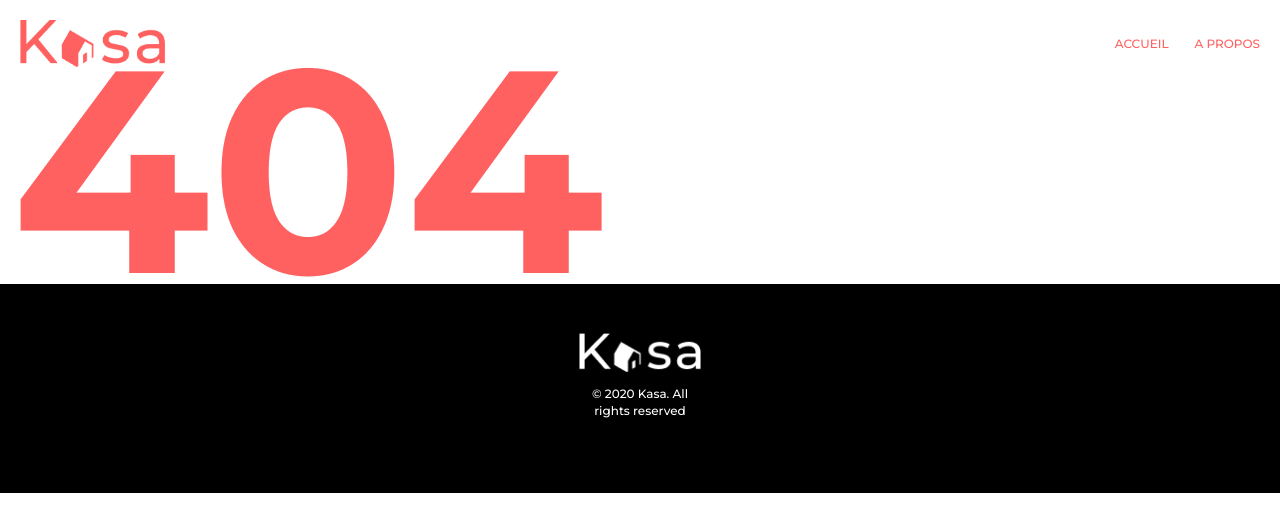
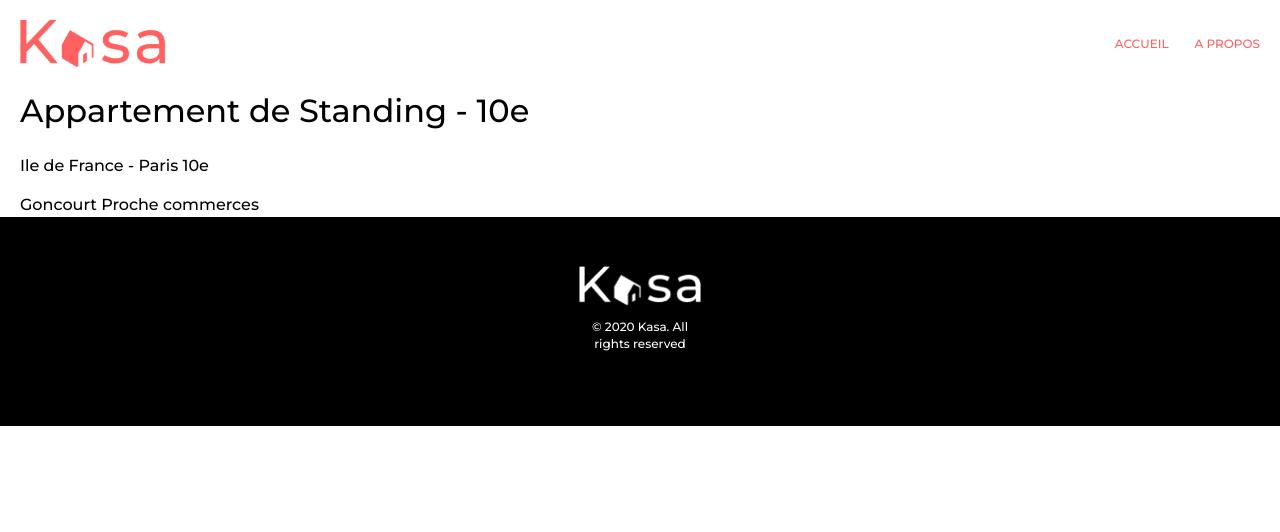
Before and after one commit to Martins-Anthony/kasa, a React (Create React App) app: page /housing/0979876d in a window 1280 px wide. Shown: the top 532 px of the page. Built offline with nearby package versions, Linux system fonts and the light colour scheme.

Commit message:
TitleLocationTagsAccommodation

```diff
--- a/package.json
+++ b/package.json
@@ -7,6 +7,7 @@
     "@testing-library/react": "^13.4.0",
     "@testing-library/user-event": "^13.5.0",
     "node-sass": "^7.0.3",
+    "prop-types": "^15.8.1",
     "react": "^18.2.0",
     "react-dom": "^18.2.0",
     "react-router-dom": "^6.20.1",
--- a/src/components/AppRouter/index.jsx
+++ b/src/components/AppRouter/index.jsx
@@ -5,6 +5,7 @@ import Header from '../Header'
 import About from '../../pages/About'
 import Error from '../Error'
 import Footer from '../Footer'
+import HousingSheet from '../../pages/HousingSheet'
 
 function AppRouter() {
   return (
@@ -12,7 +13,8 @@ function AppRouter() {
       <div className="left-right-margin">
         <Header />
         <Routes>
-          <Route path="/" element={<Home />} />
+          <Route exact path="/" element={<Home />} />
+          <Route path="/housing/:id" element={<HousingSheet />} />
           <Route path="/about" element={<About />} />
           <Route path="*" element={<Error />} />
         </Routes>
--- a/src/components/Card/index.jsx
+++ b/src/components/Card/index.jsx
@@ -1,5 +1,6 @@
 import React from 'react'
 import housingData from '../../datas/housing.json'
+import { Link } from 'react-router-dom'
 import '../../scss/modules/card.scss'
 
 function Card() {
@@ -13,10 +14,12 @@ function Card() {
     ))
 
     return (
-      <div key={item.id} className="card-style">
-        <img src={item.cover} alt={item.title} />
-        <h2>{formatedTitle}</h2>
-      </div>
+      <Link to={`/housing/${item.id}`} key={item.id}>
+        <div className="card-style" key={item.id}>
+          <img src={item.cover} alt={item.title} />
+          <h2>{formatedTitle}</h2>
+        </div>
+      </Link>
     )
   })
 
--- a/src/components/Error/index.jsx
+++ b/src/components/Error/index.jsx
@@ -1,7 +1,17 @@
-import Error404 from '../../assets/error/404.png'
+import { Link } from 'react-router-dom'
+import '../../scss/modules/error.scss'
 
 function Error() {
-  return <img src={Error404} alt="erreur 404" />
+  return (
+    <div className="error-container">
+      <h1 className="error-size">404</h1>
+      <p>
+        Oups! La page que
+        <br /> vous demandez n'existe pas.
+      </p>
+      <Link to="/">Retourner sur la page d'acceuil</Link>
+    </div>
+  )
 }
 
 export default Error
--- /dev/null
+++ b/src/components/TitleLocationTagsAccommodation/index.jsx
@@ -0,0 +1,37 @@
+import PropTypes from 'prop-types'
+
+function TitleLocationTagsAccommodation({
+  title,
+  location,
+  tagsOne,
+  tagsTwo,
+  tagsthree,
+}) {
+  return (
+    <div>
+      <h1>{title}</h1>
+      <p>{location}</p>
+      <div>
+        {tagsOne} {tagsTwo} {tagsthree}
+      </div>
+    </div>
+  )
+}
+
+TitleLocationTagsAccommodation.propTypes = {
+  title: PropTypes.string.isRequired,
+  location: PropTypes.string.isRequired,
+  tagsOne: PropTypes.string.isRequired,
+  tagsTwo: PropTypes.string.isRequired,
+  tagsthree: PropTypes.string.isRequired,
+}
+
+TitleLocationTagsAccommodation.defaultProps = {
+  title: '',
+  location: '',
+  tagsOne: '',
+  tagsTwo: '',
+  tagsthree: '',
+}
+
+export default TitleLocationTagsAccommodation
--- a/src/pages/Home/index.jsx
+++ b/src/pages/Home/index.jsx
@@ -4,7 +4,7 @@ import Card from '../../components/Card'
 
 function Home() {
   return (
-    <div className="leftRightMargin">
+    <div>
       <Banner />
       <Card />
     </div>
--- /dev/null
+++ b/src/pages/HousingSheet/index.jsx
@@ -0,0 +1,25 @@
+import '../../scss/style.scss'
+import React from 'react'
+import housingData from '../../datas/housing.json'
+import { useParams } from 'react-router-dom'
+import TitleLocationTagsAccommodation from '../../components/TitleLocationTagsAccommodation'
+
+function HousingSheet() {
+  const { id } = useParams() // Récupère l'ID depuis l'URL
+  const selectedHousing = housingData.find((housing) => housing.id === id)
+
+  return (
+    <div>
+      <TitleLocationTagsAccommodation
+        key={selectedHousing.id}
+        title={selectedHousing.title}
+        location={selectedHousing.location}
+        tagsOne={selectedHousing.tags[0]}
+        tagsTwo={selectedHousing.tags[1]}
+        tagsthree={selectedHousing.tags[2]}
+      />
+    </div>
+  )
+}
+
+export default HousingSheet
--- /dev/null
+++ b/src/scss/modules/error.scss
@@ -0,0 +1,16 @@
+@import "../style.scss";
+
+.error-container {
+  @include center;
+  flex-direction: column;
+  text-align: center;
+  row-gap: 7.06rem;
+  color: $primary;
+  margin: 7.06rem 0;
+}
+
+.error-size {
+  font-size: 6rem;
+  font-weight: 700;
+  margin: 0;
+}
--- a/src/scss/style.scss
+++ b/src/scss/style.scss
@@ -17,6 +17,10 @@ body {
   margin: 0;
 }
 
+a {
+  color: inherit;
+}
+
 .left-right-margin {
   margin-left: 1.25rem;
   margin-right: 1.25rem;
```
Also changed, not shown: src/pages/AccommodationSheet/index.jsx (deleted, +0 -7 lines), src/assets/error/404.png (deleted), 1 other file (tests, documents, lock files or other folders).
